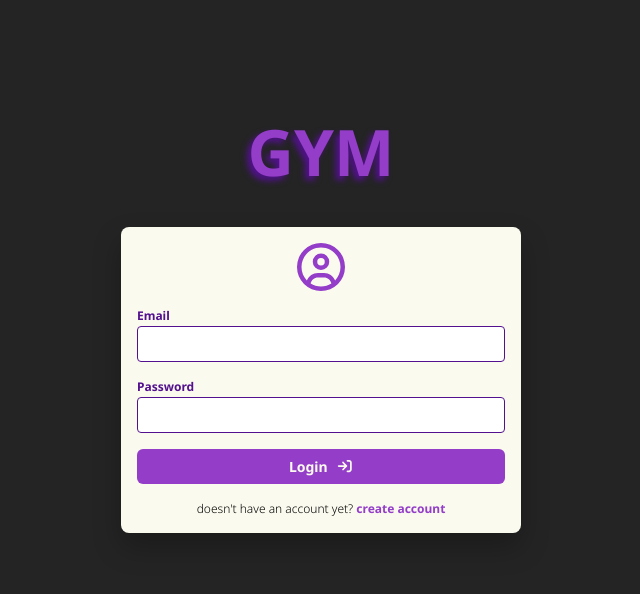
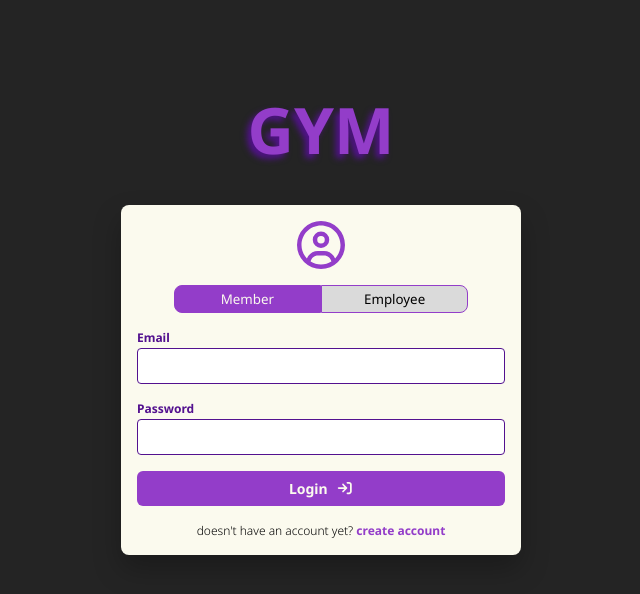
Before and after one commit to RamonSFR/gym-management-system, a React (Vite) app in the folder gym-frontend/: page / in a window 1280 px wide. Shown: the top 594 px of the page, without its empty margins (319-959 px from the left). Built offline with nearby package versions, Linux system fonts and the light colour scheme.

Commit message:
employee member swich at login

```diff
--- a/gym-frontend/src/pages/Login/index.tsx
+++ b/gym-frontend/src/pages/Login/index.tsx
@@ -1,3 +1,4 @@
+import { useState } from 'react'
 import { FontAwesomeIcon } from '@fortawesome/react-fontawesome'
 import { faCircleUser } from '@fortawesome/free-regular-svg-icons'
 import { faArrowRightToBracket } from '@fortawesome/free-solid-svg-icons'
@@ -6,12 +7,19 @@ import Button from '../../components/button'
 
 import * as S from './styles'
 
+
 const Login = () => {
+  const [isEmployee, setIsEmployee] = useState(false);
+
   return (
     <S.Container>
       <S.Title>GYM</S.Title>
       <S.Form>
         <FontAwesomeIcon className="login-icon" icon={faCircleUser} />
+        <S.ButtonsSwitch>
+          <button type='button' className={`member-button ${!isEmployee ? 'is-active' : ''}`} onClick={() => setIsEmployee(false)}>Member</button>
+          <button type='button' className={`employee-button ${isEmployee ? 'is-active' : ''}`} onClick={() => setIsEmployee(true)}>Employee</button>
+        </S.ButtonsSwitch>
         <div className="input-group">
           <label htmlFor="email">Email</label>
           <input type="email" />
--- a/gym-frontend/src/pages/Login/styles.ts
+++ b/gym-frontend/src/pages/Login/styles.ts
@@ -65,3 +65,32 @@ export const Form = styled.form`
     }
   }
 `
+
+export const ButtonsSwitch = styled.div`
+  display: flex;
+  justify-content: center;
+  align-items: center;
+  gap: 0;
+
+  .member-button {
+    border-radius: 8px 0 0 8px;
+  }
+
+  .employee-button {
+    border-radius: 0 8px 8px 0;
+  }
+
+  .is-active {
+    background-color: ${c.lightPurple};
+    color: ${c.tertiary};
+  }
+
+  button {
+    width: 40%;
+    padding: 4px 6px;
+    border: 1px solid ${c.lightPurple};
+    outline: none;
+    background-color: #dadadaff;
+    cursor: pointer;
+  }
+`
```
